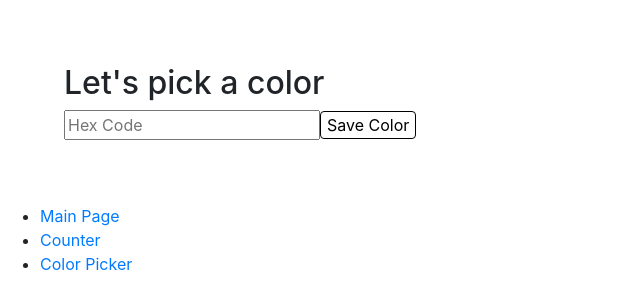
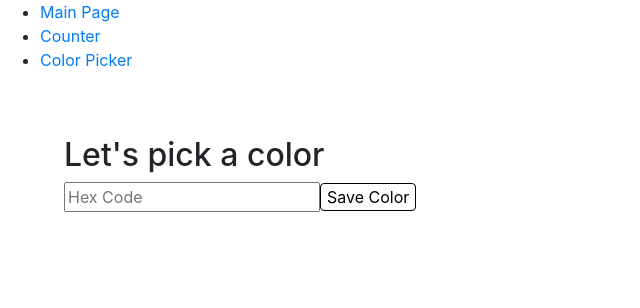
Before and after one commit to cresharper/react-sandbox, a React (Create React App) app: page /color-picker in a window 1280 px wide. Shown: the top 308 px of the page, without its empty margins (0-640 px from the left). Built offline with nearby package versions, Linux system fonts and the light colour scheme.

Commit message:
links on top

```diff
--- a/src/index.js
+++ b/src/index.js
@@ -12,8 +12,6 @@ import { BrowserRouter as Router, Route, Link } from "react-router-dom";
 ReactDOM.render(
   <main className="content-area">
     <Router>
-        <Route path="/counter" component={Counter} />
-        <Route path="/color-picker" component={ColorPicker} />
         <ul>
           <li>
             <Link to="/">Main Page</Link>
@@ -25,6 +23,8 @@ ReactDOM.render(
             <Link to="/color-picker">Color Picker</Link>
           </li>
         </ul>
+        <Route path="/counter" component={Counter} />
+        <Route path="/color-picker" component={ColorPicker} />
     </Router>
   </main>,
   document.getElementById('root')
```
